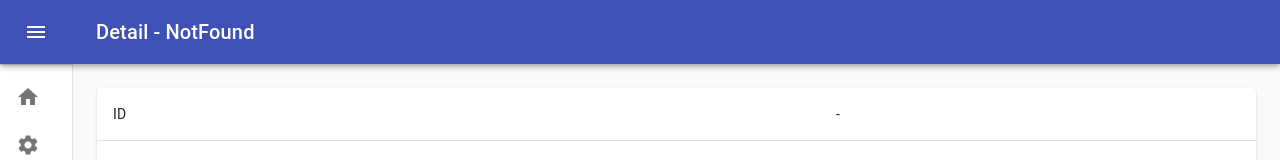
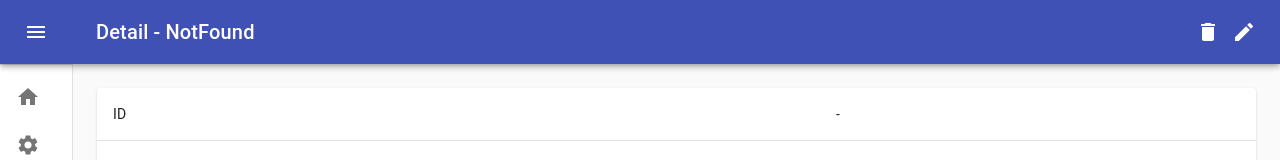
Before and after one commit to kadoshita/ghost, a React (Create React App) app in the folder frontend/: page /detail/1 in a window 1280 px wide. Shown: the top 160 px of the page. Built offline with nearby package versions, Linux system fonts and the light colour scheme; no server answers.

Commit message:
add data delete api

```diff
--- a/frontend/src/components/pages/Detail.tsx
+++ b/frontend/src/components/pages/Detail.tsx
@@ -1,8 +1,9 @@
 import React, { useState, useEffect } from 'react';
 import MainTemplate from '../templates/Main';
-import { useParams } from 'react-router-dom';
+import { useParams, withRouter } from 'react-router-dom';
 import { HostInfo } from '../../types/HostInfo';
-import { TableContainer, Paper, makeStyles, Table, TableBody, TableRow, TableCell } from '@material-ui/core';
+import { TableContainer, Paper, makeStyles, Table, TableBody, TableRow, TableCell, IconButton, Dialog, DialogTitle, DialogActions, Button } from '@material-ui/core';
+import { Edit, Delete } from '@material-ui/icons'
 
 const useStyles = makeStyles({
     table: {
@@ -10,10 +11,30 @@ const useStyles = makeStyles({
     },
 });
 
-const Detail: React.FC = () => {
+const HostInfoDeleteDialog = (props: any) => {
+    const handleClose = () => {
+        props.handleClose();
+    };
+    const handleDelete = () => {
+        props.handleClose(true);
+    };
+    return (
+        <Dialog open={props.open} onClose={handleClose} aria-label='form-dialog-title'>
+            <DialogTitle id='form-dialog-title'>{props.hostname}の情報を削除しますか?</DialogTitle>
+            <DialogActions>
+                <Button onClick={handleClose} color='primary'>キャンセル</Button>
+                <Button onClick={handleDelete} color='primary'>削除</Button>
+            </DialogActions>
+        </Dialog>
+    );
+};
+
+const Detail = (props: any) => {
     window.document.title = 'Detail - ghost';
 
     const [hostData, setHostData] = useState<HostInfo>();
+    const [openDeleteDialog, setOpenDeleteDialog] = useState<boolean>(false);
+    const [openEditDialog, setOpenEditDialog] = useState<boolean>(false);
 
     const { id } = useParams();
     const classes = useStyles();
@@ -31,8 +52,51 @@ const Detail: React.FC = () => {
         fetchHostsData();
     }, [id]);
 
+    const handleEditDialogOpen = () => {
+        setOpenEditDialog(true);
+    };
+    const handleEditDialogClose = () => {
+
+    };
+    const handleDeleteDialogOpen = () => {
+        setOpenDeleteDialog(true);
+    };
+    const handleDeleteDialogClose = (deleteData = false) => {
+        setOpenDeleteDialog(false);
+        if (deleteData) {
+            const API_ENDPOINT = process.env.REACT_APP_API_ENDPOINT || '/api';
+            const deleteHostData = async () => {
+                const res = await fetch(`${API_ENDPOINT}/host/${hostData?.ID}`, {
+                    method: 'delete'
+                });
+                if (res.status === 200) {
+                    props.history.push('/');
+                }
+            };
+            deleteHostData();
+        }
+    };
+    const titleBarButtonList = [
+        <IconButton
+            key={0}
+            color='inherit'
+            aria-label='delete data'
+            onClick={handleDeleteDialogOpen}
+            edge='end'>
+            <Delete></Delete>
+        </IconButton>,
+        <IconButton
+            key={1}
+            color='inherit'
+            aria-label='edit data'
+            onClick={handleEditDialogOpen}
+            edge='end'>
+            <Edit></Edit>
+        </IconButton>
+    ];
+
     return (
-        <MainTemplate title={hostData ? `Detail - ${hostData.hostname}` : 'Detail - NotFound'}>
+        <MainTemplate title={hostData ? `Detail - ${hostData.hostname}` : 'Detail - NotFound'} titleBarButtons={titleBarButtonList}>
             <TableContainer component={Paper}>
                 <Table className={classes.table} aria-label='host info table'>
                     <TableBody>
@@ -67,8 +131,9 @@ const Detail: React.FC = () => {
                     </TableBody>
                 </Table>
             </TableContainer>
+            <HostInfoDeleteDialog open={openDeleteDialog} hostname={hostData?.hostname} handleClose={handleDeleteDialogClose}></HostInfoDeleteDialog>
         </MainTemplate>
     );
 };
 
-export default Detail;
+export default withRouter(Detail);
--- a/frontend/src/components/pages/Home.tsx
+++ b/frontend/src/components/pages/Home.tsx
@@ -1,7 +1,7 @@
 import React, { useState, useEffect } from 'react';
 import MainTemplate from '../templates/Main';
-import { Table, TableBody, TableCell, TableContainer, TableHead, TableRow, Paper, makeStyles, TextField, Dialog, DialogActions, DialogContent, DialogTitle, Button, Switch, FormControlLabel } from '@material-ui/core'
-import { Check } from '@material-ui/icons';
+import { Table, TableBody, TableCell, TableContainer, TableHead, TableRow, Paper, makeStyles, TextField, Dialog, DialogActions, DialogContent, DialogTitle, Button, Switch, FormControlLabel, IconButton } from '@material-ui/core'
+import { Check, Add } from '@material-ui/icons';
 import { HostInfo } from '../../types/HostInfo';
 import { withRouter } from 'react-router-dom';
 
@@ -133,7 +133,7 @@ const HostInfoInputDialog = (props: any) => {
                             onChange={e => setActive(e.target.checked)}
                             color='primary'
                             name='active'></Switch>}
-                    label='Active'></FormControlLabel>
+                    label={active ? 'Active' : 'InActive'}></FormControlLabel>
                 {formItemList.map((f, i) => (<TextField
                     key={i}
                     error={f.error !== ''}
@@ -202,8 +202,19 @@ const Home: React.FC = (props: any) => {
         props.history.push(`/detail/${id}`);
     };
 
+    const titleBarButtonList = [
+        <IconButton
+            key={0}
+            color='inherit'
+            aria-label='add data'
+            onClick={handleAddDialogOpen}
+            edge='end'>
+            <Add></Add>
+        </IconButton>
+    ];
+
     return (
-        <MainTemplate title='Home' showAddButton handleAddDialogOpen={handleAddDialogOpen}>
+        <MainTemplate title='Home' titleBarButtons={titleBarButtonList}>
             <TableContainer component={Paper}>
                 <Table className={classes.table} aria-label='hosts table'>
                     <TableHead>
--- a/frontend/src/components/templates/Main.tsx
+++ b/frontend/src/components/templates/Main.tsx
@@ -3,7 +3,7 @@ import { Link } from 'react-router-dom';
 import clsx from 'clsx';
 import { createStyles, makeStyles, useTheme, Theme } from '@material-ui/core/styles';
 import { Drawer, AppBar, Toolbar, List, CssBaseline, Typography, Divider, IconButton, ListItem, ListItemIcon, ListItemText } from '@material-ui/core';
-import { Menu, ChevronLeft, ChevronRight, Home, Settings, Add } from '@material-ui/icons';
+import { Menu, ChevronLeft, ChevronRight, Home, Settings } from '@material-ui/icons';
 
 const drawerWidth = 240;
 
@@ -94,10 +94,6 @@ const MainTemplate = (props: any) => {
         setOpen(false);
     };
 
-    const handleAddButtonClick = () => {
-        props.handleAddDialogOpen();
-    };
-
     return (
         <div className={classes.root}>
             <CssBaseline />
@@ -122,13 +118,7 @@ const MainTemplate = (props: any) => {
                     <Typography variant='h6' noWrap className={classes.title}>
                         {props.title}
                     </Typography>
-                    {props.showAddButton ? <IconButton
-                        color='inherit'
-                        aria-label='add data'
-                        onClick={handleAddButtonClick}
-                        edge='end'>
-                        <Add></Add>
-                    </IconButton> : <></>}
+                    {props.titleBarButtons}
                 </Toolbar>
             </AppBar>
             <Drawer
@@ -145,7 +135,7 @@ const MainTemplate = (props: any) => {
                 }}
             >
                 <div className={classes.toolbar}>
-                    <IconButton onClick={handleDrawerClose}>
+                    <IconButton onClick={handleDrawerClose} aria-label='menu open button'>
                         {theme.direction === 'rtl' ? <ChevronRight /> : <ChevronLeft />}
                     </IconButton>
                 </div>
```
Also changed, not shown: 1 other file (tests, documents, lock files or other folders).
